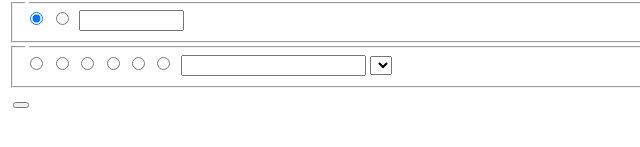
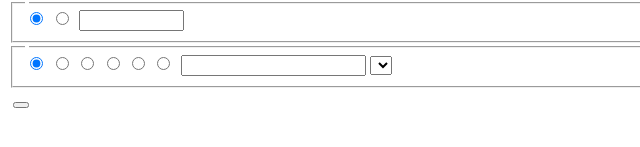
Before and after one commit to scpwiki/timer, a plain HTML site: page timer-selector.html in a window 1280 px wide. Shown: the part 143-290 px from the top of the page, 0-640 px from the left. Drawn offline with Linux system fonts and the light colour scheme.

Commit message:
Add default duration.

```diff
--- a/timer-selector.html
+++ b/timer-selector.html
@@ -83,7 +83,7 @@
       <legend id="duration-label"></legend>
 
       <!-- 1 day -->
-      <input id="duration-1d" type="radio" name="duration" value="86400000">
+      <input id="duration-1d" type="radio" name="duration" value="86400000" checked>
       <label id="duration-1d-label" for="86400000"></label>
 
       <!-- 1 week -->
```
